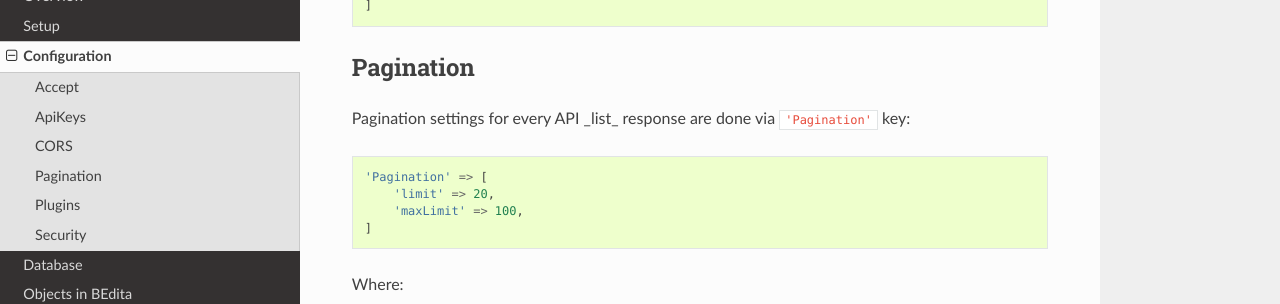
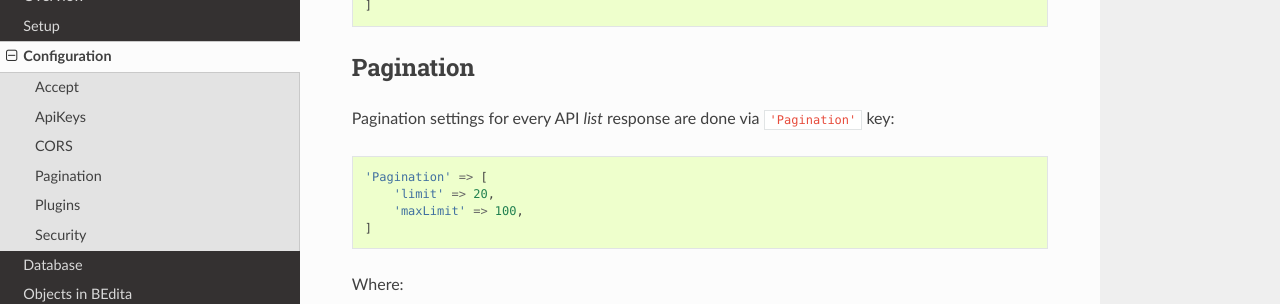
Before and after one commit to bedita/docs, a Sphinx documentation site: the page built from source/configuration.rst, in a window 1280 px wide and 900 px high, scrolled down 2302 px. Shown: the part 149-453 px from the top of the window. Built offline with Sphinx 7.4.7 and the Read the Docs theme 2.0.0, drawn with Linux system fonts in a browser that asks for light colours.

Commit message:
chore: fix markup

```diff
--- a/source/configuration.rst
+++ b/source/configuration.rst
@@ -116,7 +116,7 @@ on development and test systems, you may set:
 Pagination
 ----------
 
-Pagination settings for every API _list_ response are done via ``'Pagination'`` key:
+Pagination settings for every API *list* response are done via ``'Pagination'`` key:
 
 .. sourcecode:: php
 
```
